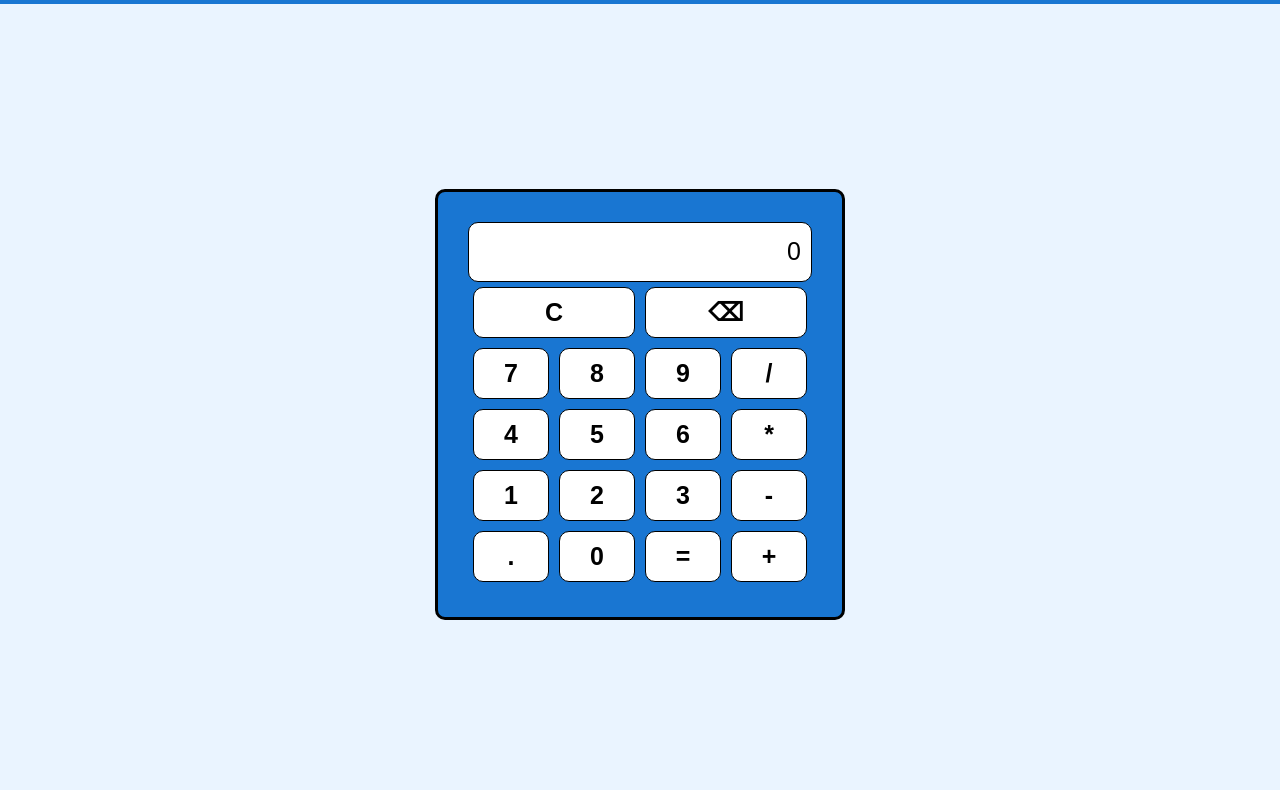
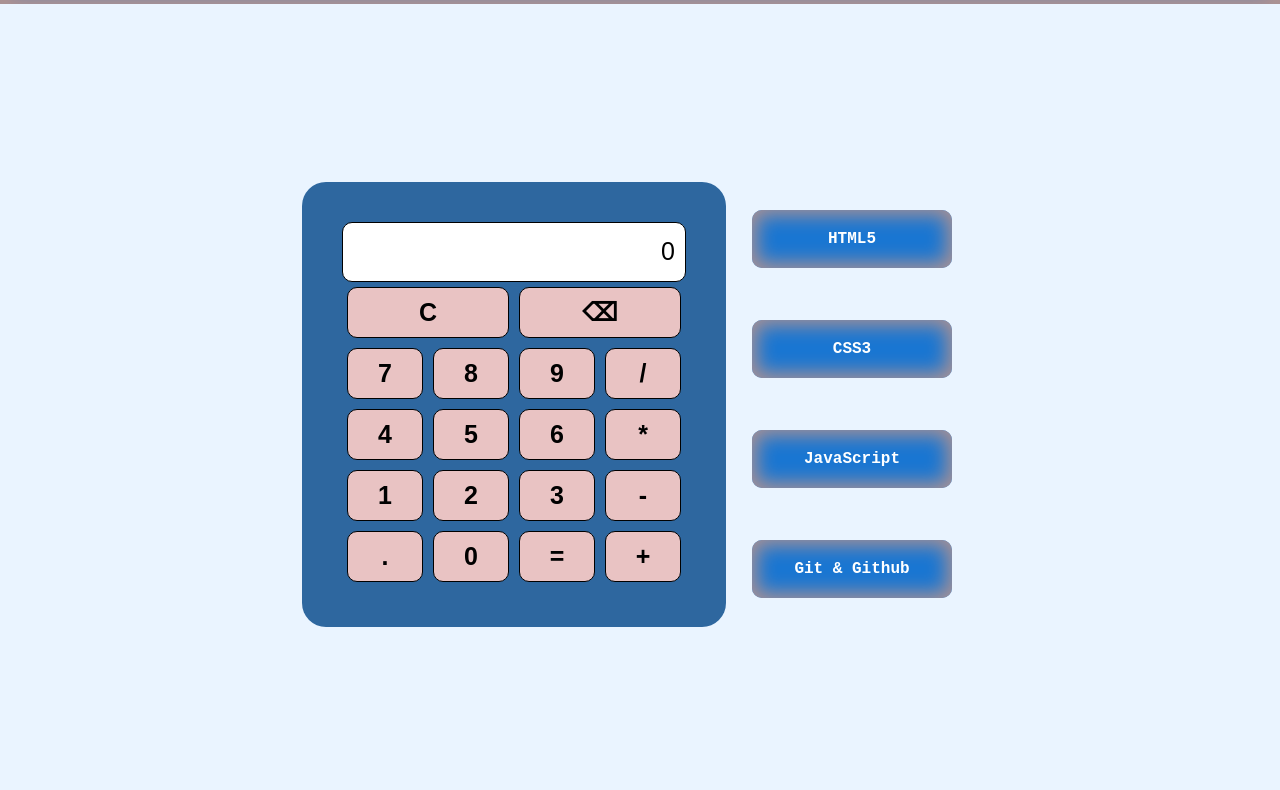
Before and after one commit to mortezaDousti/Calculator, a plain HTML site: page index.html in a window 1280 px wide. Shown: the part 73-863 px from the top of the page. Drawn offline with Linux system fonts and the light colour scheme.

Commit message:
Add cards and change styles

```diff
--- a/index.html
+++ b/index.html
@@ -4,12 +4,12 @@
     <meta charset="UTF-8" />
     <meta name="viewport" content="width=device-width, initial-scale=1.0" />
     <title>Calculator</title>
-    <link rel="stylesheet" href="./src/css/style.css">
-    <script src="./src/js/script.js" defer ></script>
+    <link rel="stylesheet" href="./src/css/style.css" />
+    <script src="./src/js/script.js" defer></script>
   </head>
   <body>
     <header class="header">
-        <h1>Calculator</h1>
+      <h1>Calculator</h1>
     </header>
     <div class="container">
       <div class="calculator">
@@ -39,6 +39,14 @@
           </div>
         </div>
       </div>
+      <div class="cards">
+        <div class="skill-card">
+          <div>HTML5</div>
+          <div>CSS3</div>
+          <div>JavaScript</div>
+          <div>Git & Github</div>
+        </div>
+      </div>
     </div>
   </body>
 </html>
--- a/src/css/style.css
+++ b/src/css/style.css
@@ -5,19 +5,16 @@
 }
 body {
   min-height: 100vh;
-  display: flex;
-  flex-direction: column;
-  align-items: center;
   background-color: #eaf4ff;
-  font-family: 'Courier New', Courier, monospace;
+  font-family: "Courier New", Courier, monospace;
 }
 .header {
-  width: 100%;
   background-color: #1976d2;
   color: white;
   text-align: center;
   padding: 20px;
   font-weight: bold;
+  box-shadow: inset 0px 0px 17px 13px #ae9292;
 }
 
 .container {
@@ -27,13 +24,11 @@ body {
   align-items: center;
 }
 .calculator {
-  border: 3px solid rgb(0, 0, 0);
-  padding: 30px;
-  border-radius: 10px;
-  background-color: #1976d2;
+  padding: 40px;
+  border-radius: 24px;
+  background-color: #2e679f;
 }
 .display {
-  width: 100%;
   padding: 10px;
   border: 1px solid rgb(0, 0, 0);
   border-radius: 10px;
@@ -52,7 +47,7 @@ body {
   grid-template-columns: repeat(4, 1fr);
 }
 button {
-  background-color: rgb(255, 255, 255);
+  background-color: rgb(233 195 195);
   font-size: 25px;
   font-weight: bold;
   margin: 5px;
@@ -66,3 +61,21 @@ button:hover {
   background-color: rgb(80, 80, 80);
   color: rgb(250, 250, 250);
 }
+
+.skill-card {
+  display: flex;
+  flex-direction: column;
+  align-items: center;
+}
+
+.skill-card div {
+  background-color: #1976d2;
+  width: 200px;
+  color: white;
+  text-align: center;
+  padding: 20px;
+  margin: 26px;
+  font-weight: bold;
+  box-shadow: inset 0px 0px 19px 5px #ae9292;
+  border-radius: 10px;
+}
```
